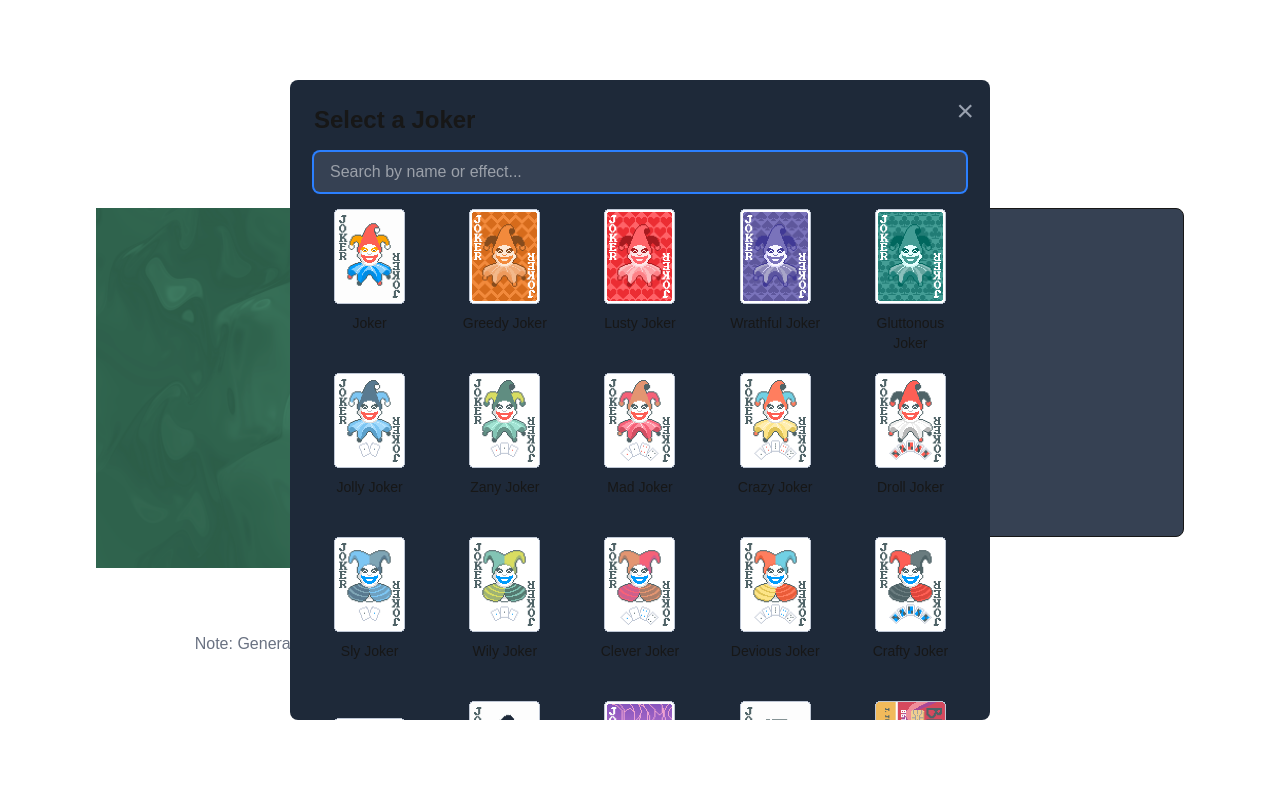
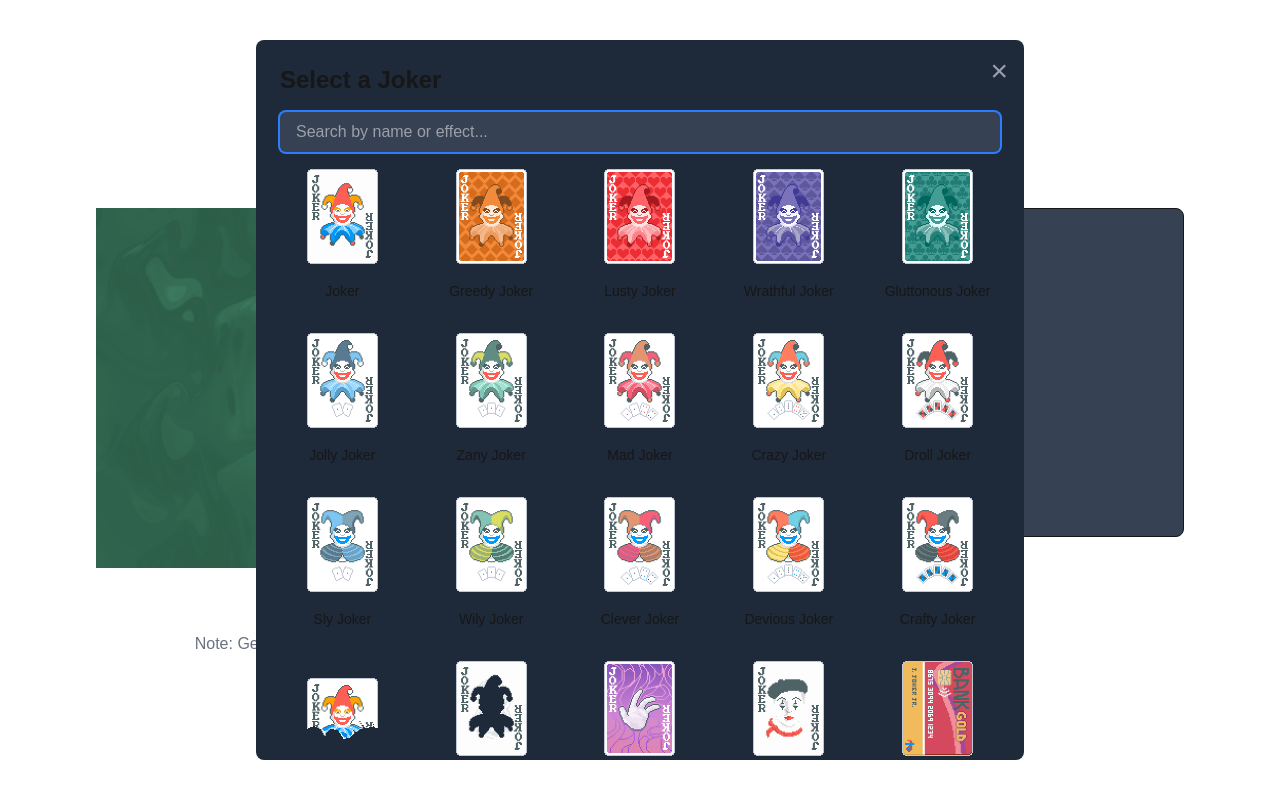
Before and after one commit to AlexTheJPEG/balathumb, a Next.js app: page / in a window 1280 px wide. Both pictures are taken after a click on the picture 837 px from the left and 341 px from the top of the page. Built offline with nearby package versions, Linux system fonts and the light colour scheme.

Commit message:
Joker selector tweaks

```diff
--- a/app/components/JokerSelector.tsx
+++ b/app/components/JokerSelector.tsx
@@ -56,21 +56,25 @@ const JokerSelector: React.FC<JokerSelectorProps> = ({ isVisible, onSelect, onCl
 
     return (
         <div
-            className={`fixed inset-0 z-50 flex items-center justify-center transition-opacity duration-200 ease-in-out ${isVisible ? "opacity-100" : "pointer-events-none opacity-0"} `}
+            className={`fixed inset-0 z-50 flex items-center justify-center p-4 transition-opacity duration-200 ease-in-out ${
+                isVisible ? "opacity-100" : "pointer-events-none opacity-0"
+            }`}
             onClick={handleBackdropClick}
         >
             <div
-                className={`max-h-[80vh] w-[700px] max-w-3xl overflow-auto rounded-lg bg-gray-800 p-6 transition-transform duration-200 ease-in-out ${isVisible ? "scale-100 transform" : "scale-95 transform"} `}
+                className={`max-h-[90vh] w-full max-w-3xl overflow-auto rounded-lg bg-gray-800 p-4 sm:p-6 transition-transform duration-200 ease-in-out ${
+                    isVisible ? "scale-100 transform" : "scale-95 transform"
+                }`}
             >
                 {/* Close button */}
                 <button
                     onClick={onClose}
-                    className="absolute top-4 right-4 text-3xl leading-none text-gray-400 hover:text-white"
+                    className="absolute top-2 right-2 sm:top-4 sm:right-4 text-3xl leading-none text-gray-400 hover:text-white"
                 >
                     ×
                 </button>
 
-                <h2 className="mb-4 text-2xl font-bold">Select a Joker</h2>
+                <h2 className="mb-4 text-xl sm:text-2xl font-bold">Select a Joker</h2>
 
                 {/* Search box */}
                 <div className="mb-4">
@@ -80,12 +84,12 @@ const JokerSelector: React.FC<JokerSelectorProps> = ({ isVisible, onSelect, onCl
                         placeholder="Search by name or effect..."
                         value={searchQuery}
                         onChange={(e) => setSearchQuery(e.target.value)}
-                        className="w-full rounded-md bg-gray-700 px-4 py-2 text-white focus:ring-2 focus:ring-blue-500 focus:outline-none"
+                        className="w-full rounded-md bg-gray-700 px-3 py-2 sm:px-4 text-white focus:ring-2 focus:ring-blue-500 focus:outline-none"
                     />
                 </div>
 
                 {/* Joker grid */}
-                <div className="grid min-h-[400px] grid-cols-5 gap-6">
+                <div className="grid min-h-[300px] sm:min-h-[400px] grid-cols-2 sm:grid-cols-3 md:grid-cols-4 lg:grid-cols-5 gap-3 sm:gap-6">
                     {filteredJokers.map((joker) => (
                         <div
                             key={joker.id}
@@ -97,14 +101,17 @@ const JokerSelector: React.FC<JokerSelectorProps> = ({ isVisible, onSelect, onCl
                                     stake: "",
                                 } as ThumbJoker)
                             }
-                            className="relative flex h-[140px] w-full cursor-pointer flex-col items-center transition-all duration-200"
+                            className="relative flex h-[120px] sm:h-[140px] w-full cursor-pointer flex-col items-center transition-all duration-200"
                         >
                             <div className="absolute inset-0 flex flex-col items-center transition-transform duration-200 hover:scale-105 hover:transform">
-                                <div className="flex h-[97px] w-full items-center justify-center">
+                                <div className="flex h-[77px] sm:h-[97px] w-full items-center justify-center">
                                     <JokerImage joker={joker} sticker={new Set()} />
                                 </div>
-                                <div className="mt-2 flex h-[43px] w-full items-start justify-center overflow-hidden">
-                                    <p className="w-full px-1 text-center text-sm" title={joker.name}>
+                                <div className="mt-1 sm:mt-2 flex h-[43px] w-full items-start justify-center overflow-hidden">
+                                    <p
+                                        className="w-full px-1 text-center text-xs sm:text-sm py-1 sm:py-2"
+                                        title={joker.name}
+                                    >
                                         {joker.name}
                                     </p>
                                 </div>
@@ -113,8 +120,8 @@ const JokerSelector: React.FC<JokerSelectorProps> = ({ isVisible, onSelect, onCl
                     ))}
 
                     {filteredJokers.length === 0 && (
-                        <div className="col-span-5 flex h-full items-center justify-center">
-                            <p className="py-8 text-center text-gray-400">No jokers match your search.</p>
+                        <div className="col-span-2 sm:col-span-3 md:col-span-4 lg:col-span-5 flex h-full items-center justify-center">
+                            <p className="py-4 sm:py-8 text-center text-gray-400">No jokers match your search.</p>
                         </div>
                     )}
                 </div>
```
